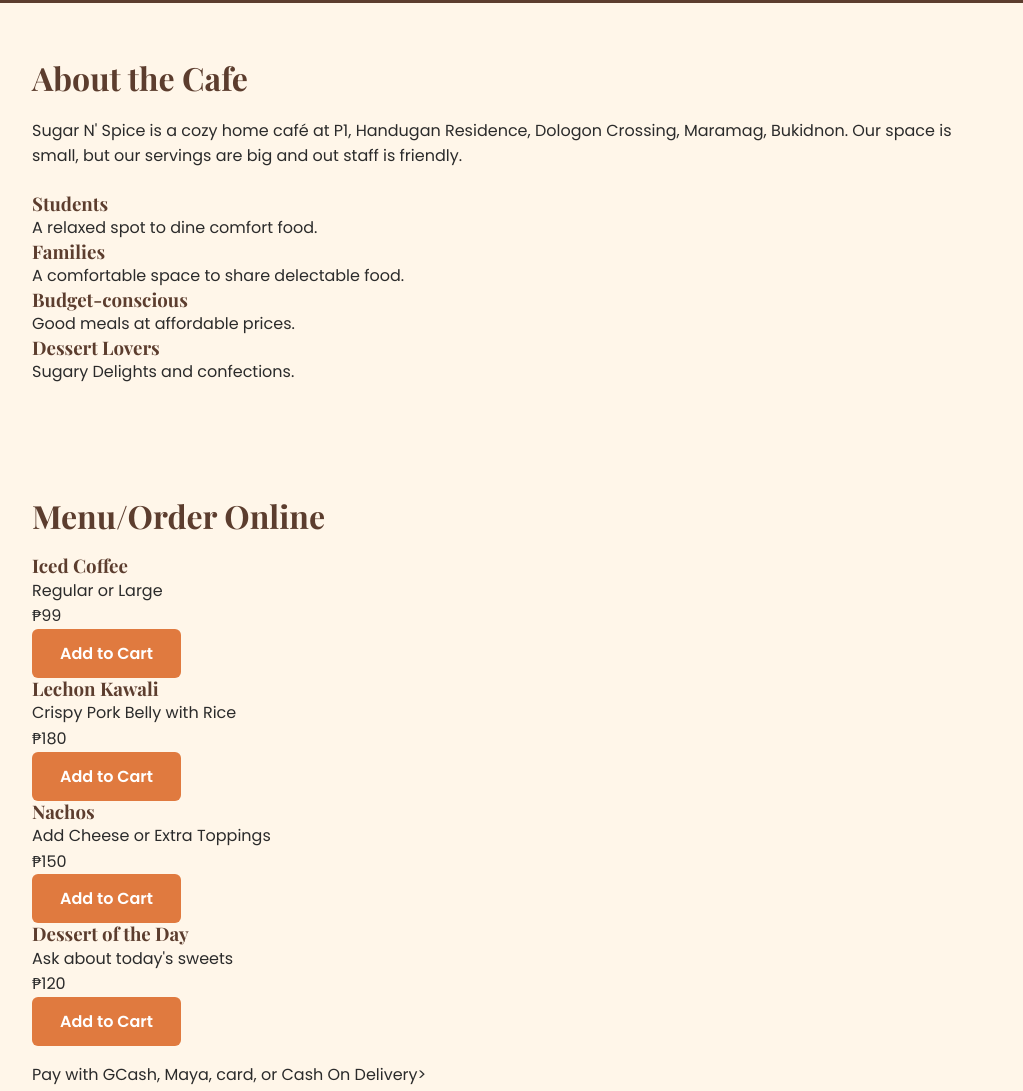
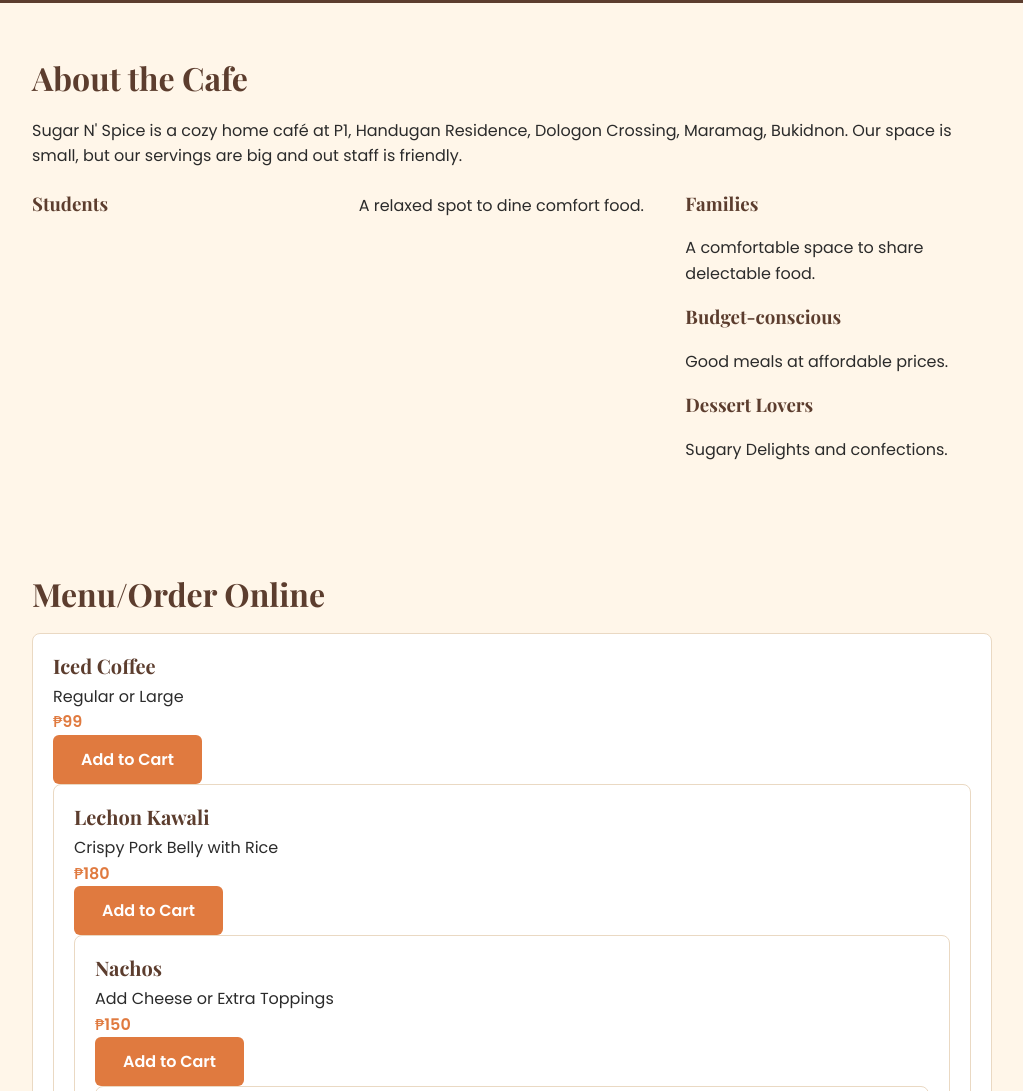
Before and after one commit to asakakenzi-dev/Valdon-website, a plain HTML site: page index.html in a window 1280 px wide. Shown: the part 403-1494 px from the top of the page, without its empty margins (128-1151 px from the left). Drawn offline with nearby package versions, Linux system fonts and the light colour scheme; files that its build step writes are made by us from their sources.

Commit message:
Add Grids and Card

```diff
--- a/css/style.css
+++ b/css/style.css
@@ -104,3 +104,26 @@ nav ul a:hover {
   pax-width: 560px;
   margin: 16px auto 28px;
 }
+
+.grid {
+  display: grid;
+  grid-template-columns: repeat(auto-fit, minmax(220px, 1fr));
+  gap: 20px;
+}
+
+.card {
+  background: #fff;
+  border: 1px solid #ead9c3;
+  border-radius: 8px;
+  padding: 20px;
+}
+
+.card h3 {
+  font-size: 20px;
+  margin-bottom: 6px;
+}
+
+.price {
+  font-weight: 600;
+  color: var(--terracotta);
+}
```
